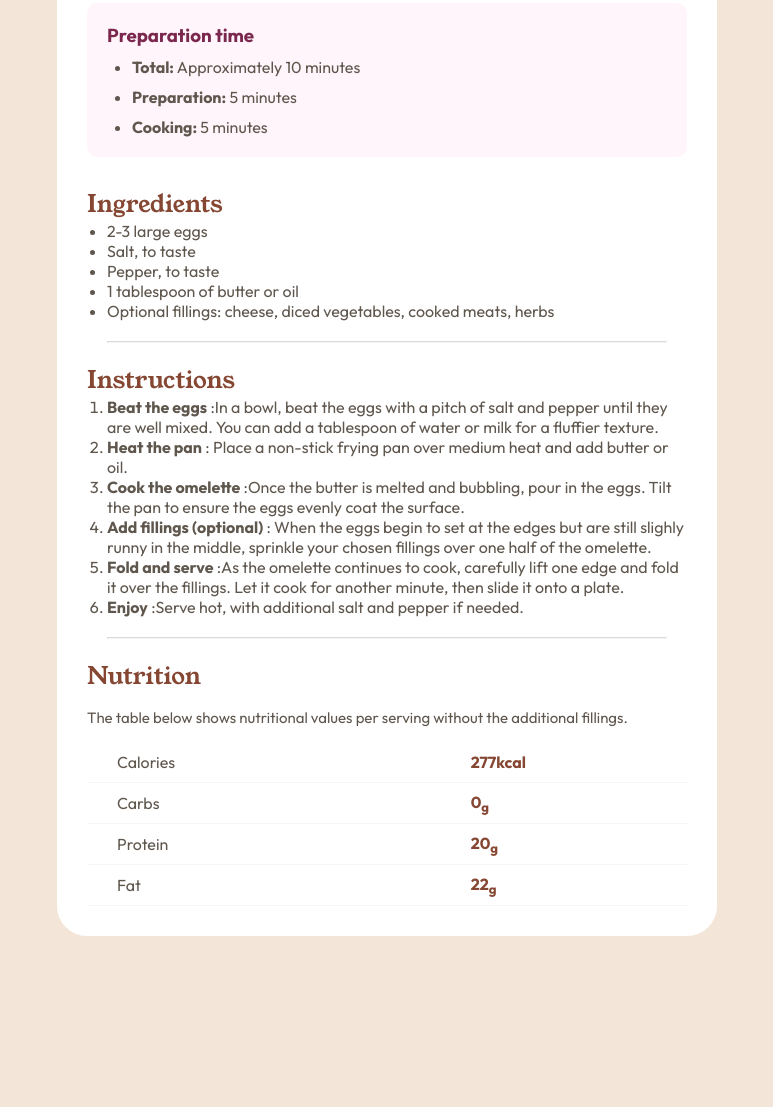
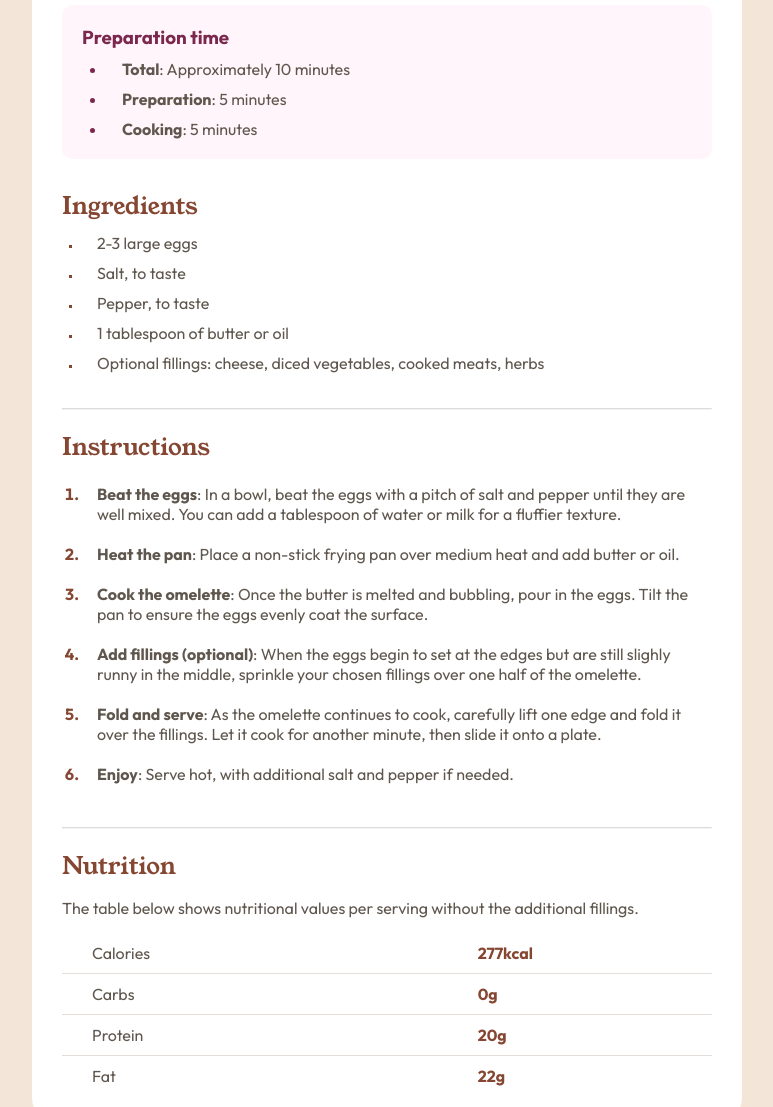
Before and after one commit to MeJahangir/recipePage, a plain HTML site: page index.html in a window 1280 px wide. Shown: the part 553-1660 px from the top of the page, without its empty margins (253-1026 px from the left). Before the commit the page ends 1589 px from the top, so only its background shows below. Drawn offline with Linux system fonts and the light colour scheme; a web font is replaced by a local one.

Commit message:
Added final details to styling

```diff
--- a/index.html
+++ b/index.html
@@ -21,14 +21,14 @@
   <section class="prepTime">
     <h3>Preparation time</h3>
     <ul>
-      <li><strong>Total:</strong> Approximately 10 minutes</li>
-      <li><strong>Preparation:</strong> 5 minutes</li>
-      <li><strong>Cooking:</strong> 5 minutes</li>
+      <li><strong>Total</strong>: Approximately 10 minutes</li>
+      <li><strong>Preparation</strong>: 5 minutes</li>
+      <li><strong>Cooking</strong>: 5 minutes</li>
     </ul>
   </section>
 
   <h2 class="subtitle">Ingredients</h2>
-  <ul>
+  <ul class="ingrList">
     <li>2-3 large eggs</li>
     <li>Salt, to taste</li>
     <li>Pepper, to taste</li>
@@ -39,24 +39,18 @@
   <hr>
 
   <h2 class="subtitle">Instructions</h2>
-  <ol>
-    <li><strong>Beat the eggs</strong>
-      :In a bowl, beat the eggs with a pitch of salt and pepper until they are well mixed. You can add a tablespoon of water or milk for a fluffier texture.
+  <ol class="instList">
+    <li><strong>Beat the eggs</strong>: In a bowl, beat the eggs with a pitch of salt and pepper until they are well mixed. You can add a tablespoon of water or milk for a fluffier texture.
     </li>
-    <li><strong>Heat the pan</strong>
-      : Place a non-stick frying pan over medium heat and add butter or oil.
+    <li><strong>Heat the pan</strong>: Place a non-stick frying pan over medium heat and add butter or oil.
     </li>
-    <li><strong>Cook the omelette</strong>
-      :Once the butter is melted and bubbling, pour in the eggs. Tilt the pan to ensure the eggs evenly coat the surface.
+    <li><strong>Cook the omelette</strong>: Once the butter is melted and bubbling, pour in the eggs. Tilt the pan to ensure the eggs evenly coat the surface.
     </li>
-    <li><strong>Add fillings (optional)</strong>
-      : When the eggs begin to set at the edges but are still slighly runny in the middle, sprinkle your chosen fillings over one half of the omelette.
+    <li><strong>Add fillings (optional)</strong>: When the eggs begin to set at the edges but are still slighly runny in the middle, sprinkle your chosen fillings over one half of the omelette.
     </li>
-    <li><strong>Fold and serve</strong>
-      :As the omelette continues to cook, carefully lift one edge and fold it over the fillings. Let it cook for another minute, then slide it onto a plate.
+    <li><strong>Fold and serve</strong>: As the omelette continues to cook, carefully lift one edge and fold it over the fillings. Let it cook for another minute, then slide it onto a plate.
     </li>
-    <li><strong>Enjoy</strong>
-      :Serve hot, with additional salt and pepper if needed.
+    <li><strong>Enjoy</strong>: Serve hot, with additional salt and pepper if needed.
     </li>
   </ol>
 
@@ -72,15 +66,15 @@
       </tr>
       <tr>
         <th>Carbs</th>
-        <td>0<sub>g</sub></td>
+        <td>0g</td>
       </tr>
       <tr>
         <th>Protein</th>
-        <td>20<sub>g</sub></td>
+        <td>20g</td>
       </tr>
       <tr>
-        <th>Fat</th>
-        <td>22<sub>g</sub></td>
+        <th class="fat">Fat</th>
+        <td class="fat">22g</td>
       </tr>
     </table>
   </div>
--- a/styles.css
+++ b/styles.css
@@ -8,7 +8,7 @@ body{
 }
 
 .container{
-  max-width: 600px;
+  max-width: 650px;
   background-color: #ffffff;
   border-radius: 30px;
   padding: 30px;
@@ -38,9 +38,10 @@ p{
   margin-bottom: 15px;
   font-family: outfit;
   color: #5f574e;
-  font-size: 15px;
+  font-size: 16px;
 }
 
+/*Preparation time*/
 .prepTime{
   padding: 20px;
   background-color:  #fff5fa;
@@ -57,6 +58,40 @@ h3{
 .prepTime li{
   margin-left: 25px;
   margin-top: 10px;
+  padding-left:15px;
+}
+
+.prepTime li::marker{
+  color: #7b284f;
+}
+
+/*Ingredients*/
+.ingrList{
+  list-style-type: square;
+  padding-bottom: 15px;
+}
+.ingrList li::marker{
+  color:#854632;
+  font-size: 10px;
+}
+.ingrList li{
+  margin-top: 10px;
+  padding-left: 15px;
+}
+
+/*Instructions*/
+.instList{
+  font-family: outfit;
+  padding-bottom: 3px;
+}
+.instList li{
+  margin: 20px;
+  padding-left: 15px;
+}
+
+.instList li::marker{
+  color:#854632;
+  font-weight: bold;
 }
 
 li{
@@ -65,11 +100,14 @@ li{
   color: #5f574e
 }
 
+/*Horizontal line*/
 hr{
-  margin: 20px;
+  margin-top: 20px;
+  margin-bottom: 20px;
   border-color:  hwb(30 85% 11% / 0.3);
 }
 
+/*Table*/
 table{
   width: 100%;
   border-collapse: collapse;
@@ -77,7 +115,7 @@ table{
 }
 
 th{
-  border-bottom: 1px solid hwb(30 85% 11% / 0.3);
+  border-bottom: 1px solid #e3ded9;
   font-family: outfit;
   color: #5f574e;
   font-weight:400;
@@ -86,8 +124,12 @@ th{
 }
 
 td{
-  border-bottom: 1px solid hwb(30 85% 11% / 0.3);
+  border-bottom: 1px solid #e3ded9;
   font-family: outfit;
   color: #854632;
   font-weight: bold;
 }
+
+.fat{
+  border-bottom: 1px solid #ffffff;
+}
```
